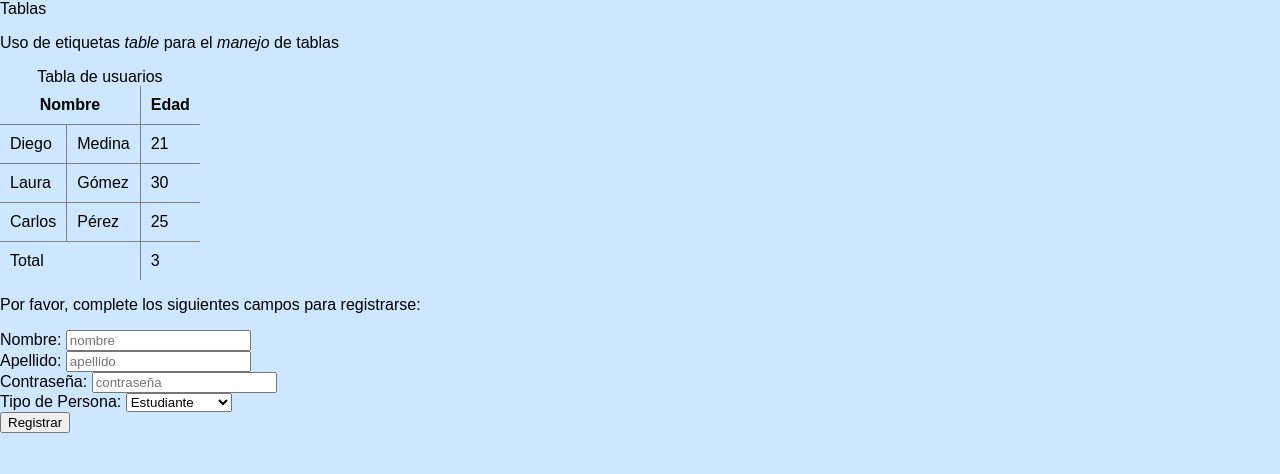
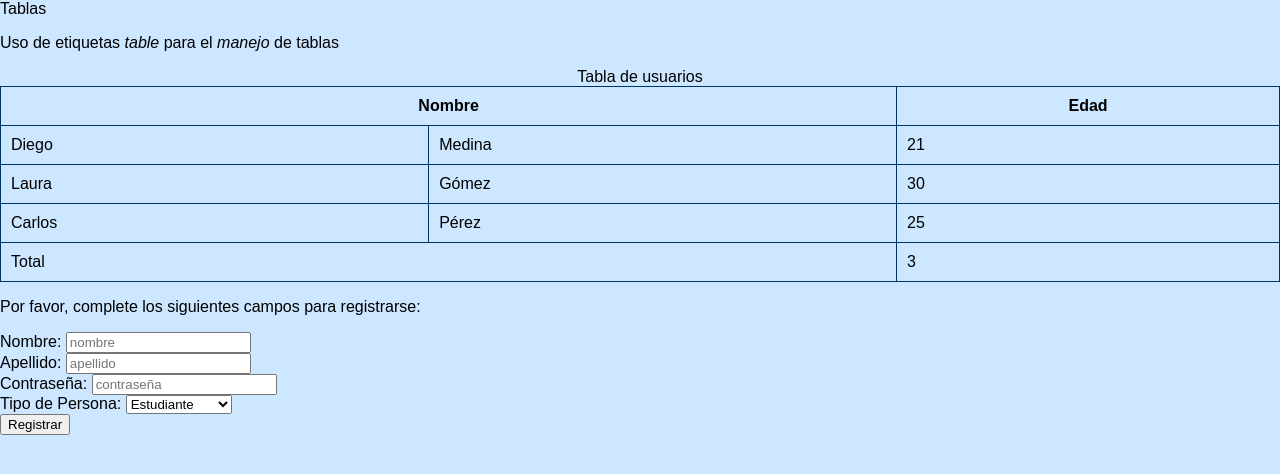
Before and after one commit to Sebaslv1503/Web, a plain HTML site: page Trabajo_1/tablas.html in a window 1280 px wide. Drawn offline with Linux system fonts and the light colour scheme.

Commit message:
prueba acabada

```diff
--- a/Trabajo_1/CSS/style.css
+++ b/Trabajo_1/CSS/style.css
@@ -66,3 +66,10 @@ footer {
     color: white;
     font-size: 14px;
 }
+
+.tablaestilo{
+    border-collapse: collapse;
+    width: 100%;
+    height: 100%;
+    border: #003366;
+}
```
Also changed, not shown: Trabajo_1/tablas.html (+1 -1 lines).
